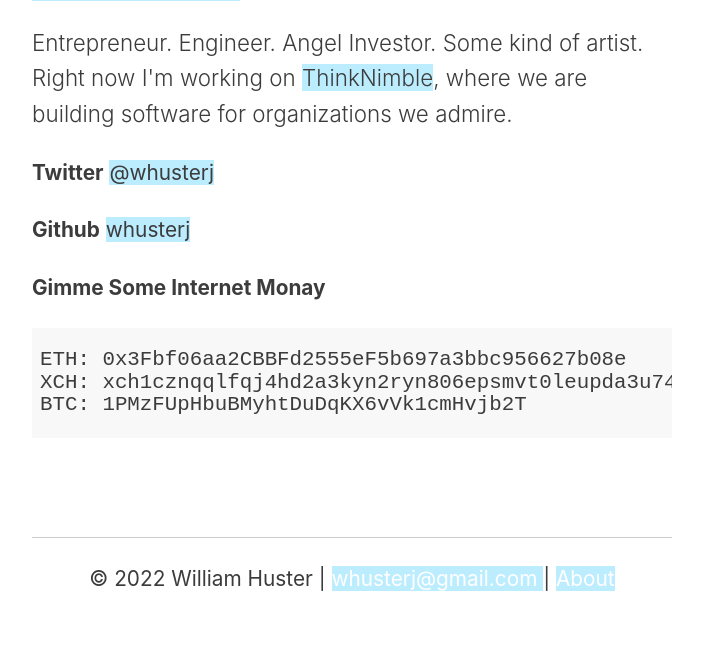
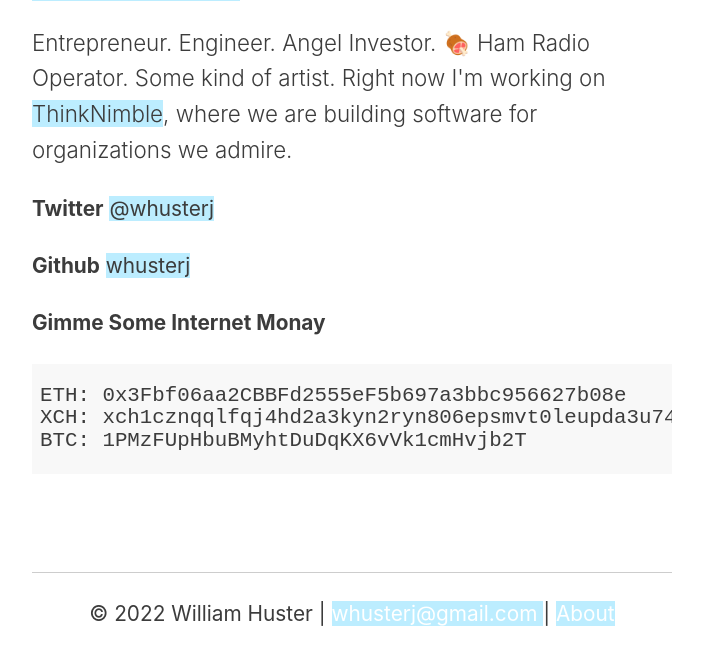
Before and after one commit to whusterj/whusterj.github.io, a Jekyll site: the page built from about.html, in a window 1280 px wide, cut to the strip 454-1157 px from the top of the page. Shown: the top 665 px of the strip, without its empty margins (288-991 px from the left). Built offline with Jekyll 4.4.1, drawn with Linux system fonts in a browser that asks for light colours.

```diff
--- a/_layouts/default.html
+++ b/_layouts/default.html
@@ -3,7 +3,7 @@
 <html>
     <head>
         <meta charset="utf-8"/>
-        <title>{{ site.name }}{% if page.title %} ㋛ {{ page.title }} {% endif %}</title>
+        <title>{{ site.name }}{% if page.title %} 🍖 {{ page.title }} {% endif %}</title>
         <meta name="viewport" content="width=device-width, initial-scale=1">
         <link rel="stylesheet" href="{{ '/static/css/style.css' | prepend: site.baseurl}}" />
         <meta name="description" content="{% if page.description %}({{ page.readtime }} read) {{page.description}}{% else %}{{site.description}}{% endif %}"/>
--- a/about.html
+++ b/about.html
@@ -13,9 +13,9 @@ layout: default
     >
   </a>
   <p class="bio">
-    Entrepreneur. Engineer. Angel Investor. Some kind of artist. Right now I'm working on
-    <a href="https://www.thinknimble.com" target="_blank">ThinkNimble</a>, where
-    we are building software for organizations we admire.
+    Entrepreneur. Engineer. Angel Investor. 🍖 Ham Radio Operator. Some kind of artist.
+    Right now I'm working on <a href="https://www.thinknimble.com" target="_blank">ThinkNimble</a>,
+    where we are building software for organizations we admire.
   </p>
   <p>
     <strong>Twitter</strong>
```
